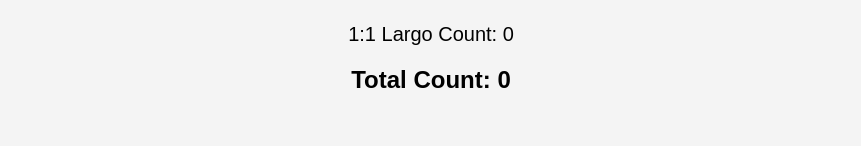
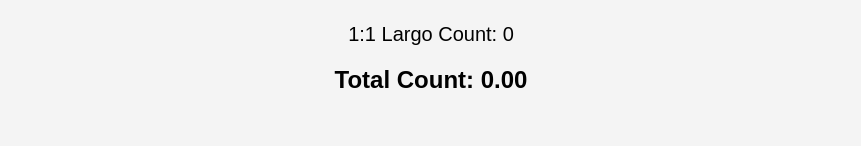
Before and after one commit to aleink/dual-counter, a plain HTML site: page index.html in a window 1280 px wide. Both pictures are taken after a click on the button "Reset All". Shown: the part 507-653 px from the top of the page, without its empty margins (209-1070 px from the left). Drawn offline with Linux system fonts and the light colour scheme.

Commit message:
Update index.html

```diff
--- a/index.html
+++ b/index.html
@@ -247,4 +247,35 @@
       rightCount = 0;
 
       // Reset streaks for left counter
-      leftWinStreak = 0
+      leftWinStreak = 0;
+      leftLossStreak = 0;
+      leftMaxWinStreak = 0;
+      leftMaxLossStreak = 0;
+
+      // Reset streaks for right counter
+      rightWinStreak = 0;
+      rightLossStreak = 0;
+      rightMaxWinStreak = 0;
+      rightMaxLossStreak = 0;
+
+      // Reset displayed counts
+      document.getElementById('left-count').innerText = leftCount;
+      document.getElementById('right-count').innerText = rightCount;
+      document.getElementById('left-summary').innerText = leftCount;
+      document.getElementById('right-summary').innerText = rightCount;
+      document.getElementById('total-count').innerText = (leftCount + rightCount).toFixed(2);
+
+      // Reset streak displays
+      document.getElementById('left-max-win-streak').innerText = leftMaxWinStreak;
+      document.getElementById('left-max-loss-streak').innerText = leftMaxLossStreak;
+      document.getElementById('right-max-win-streak').innerText = rightMaxWinStreak;
+      document.getElementById('right-max-loss-streak').innerText = rightMaxLossStreak;
+
+      // Clear the custom input fields
+      document.getElementById('left-custom-value').value = '';
+      document.getElementById('right-custom-value').value = '';
+    }
+  </script>
+
+</body>
+</html>
```
